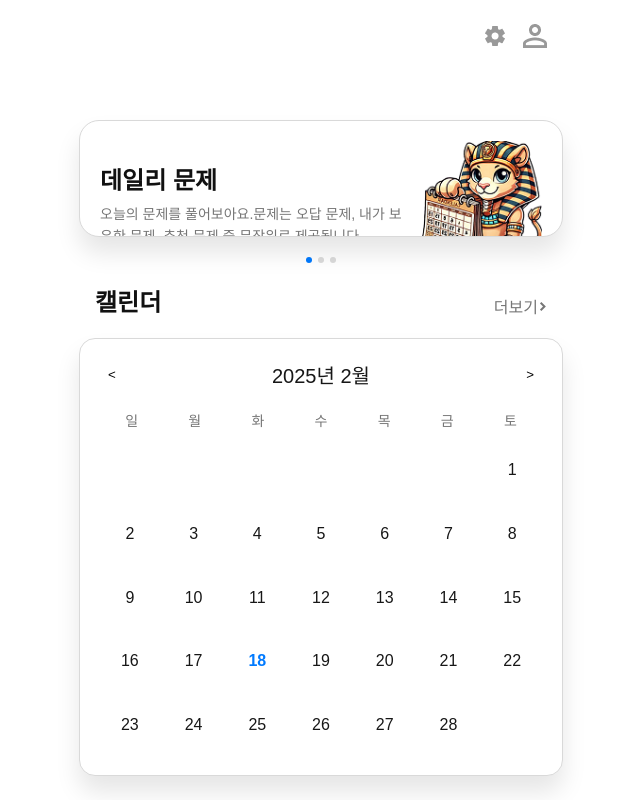
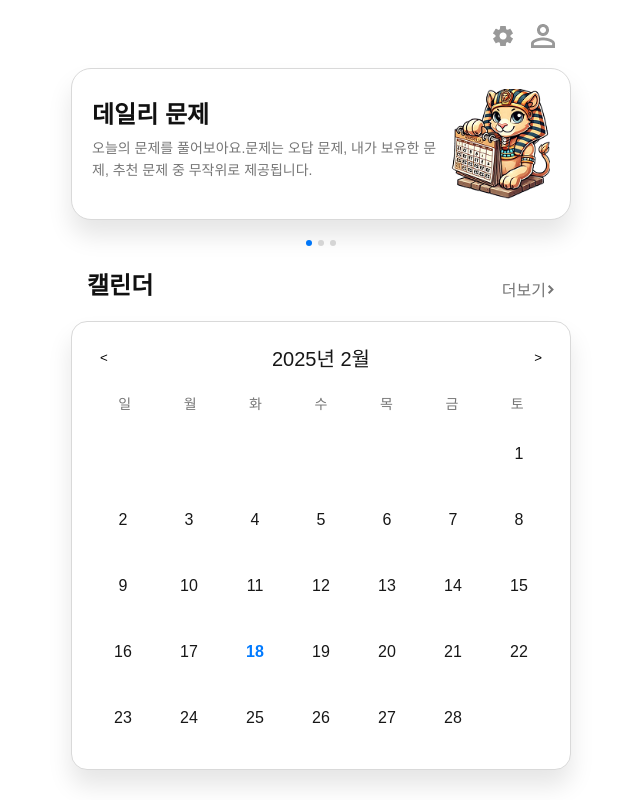
Before and after one commit to buildup1130/next-question-frontend, a Next.js app in the folder class/: page / in a window 1280 px wide. Shown: the whole page, without its empty margins (319-959 px from the left). Built offline with nearby package versions, Linux system fonts and the light colour scheme.

Commit message:
change Carousel width, height

```diff
--- a/class/src/components/common/MainContainer/MainContainer.Styles.js
+++ b/class/src/components/common/MainContainer/MainContainer.Styles.js
@@ -3,11 +3,11 @@ import styled from "@emotion/styled"
 export const MainContainer = styled.div`
     width:100%;
     height:100%;
+    min-height:800px;
     padding: 24px 8px;
     display:flex;
     flex-direction:column;
     align-items:center;
-    max-width:500px;
 
-    /* background-color:#111111; */
+    background-color:#ffffff;
 `
--- a/class/src/components/unit/MainCalendar/MainCalendar.Container.js
+++ b/class/src/components/unit/MainCalendar/MainCalendar.Container.js
@@ -1,8 +1,17 @@
 import MainCalendarUI from "./MainCalendar.Presenter";
 import { useState } from "react";
 
-export default function MainCalendarLogic({ studiedDays = [] }){
+
+
+export default function MainCalendarLogic(){
     const [currentDate, setCurrentDate] = useState(new Date());
+
+    const studiedDays = [ //API 서버 통신
+        '2025-01-01',
+        '2025-01-15',
+        '2025-01-20'
+      ];
+
 
     // 이전 달로 이동
     const prevMonth = () => {
--- a/class/src/components/unit/MainCarousel/MainCarousel.Styles.js
+++ b/class/src/components/unit/MainCarousel/MainCarousel.Styles.js
@@ -4,7 +4,7 @@ export const CarouselContainer = styled.div`
   width: 100%;
   max-width: 500px;
   border-radius: 20px;
-  margin-top:72px;
+  margin-top:20px;
   border: 1px solid #d9d9d9;
 
   background: white;
@@ -34,7 +34,7 @@ export const Slide = styled.div`
 
 export const Content = styled.div`
     height:100%;
-    margin-top:56px;
+    margin-top:28px;
 
     display:flex;
     flex-direction:column;
@@ -57,8 +57,8 @@ export const ContentDescription = styled.div`
 `
 
 export const Image = styled.img`
-  width: 135px;
-  height: 135px;
+  width: 110px;
+  height: 110px;
 
  /* 이미지 드래그 방지 속성들 */
  -webkit-user-drag: none;  // Chrome, Safari
--- a/class/src/styles/globals.css
+++ b/class/src/styles/globals.css
@@ -34,6 +34,8 @@ body {
   height: 100%;
   display: flex;
   justify-content: center;
+
+  /* background-color: #f7f7f7; */
 }
 
 * {
```
